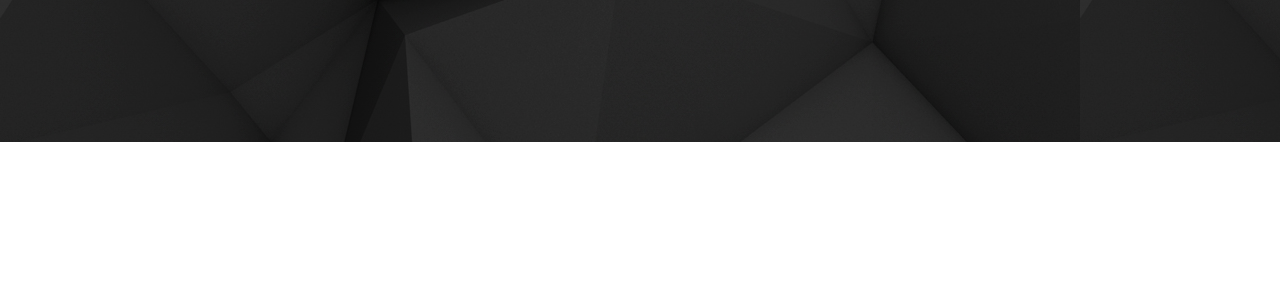
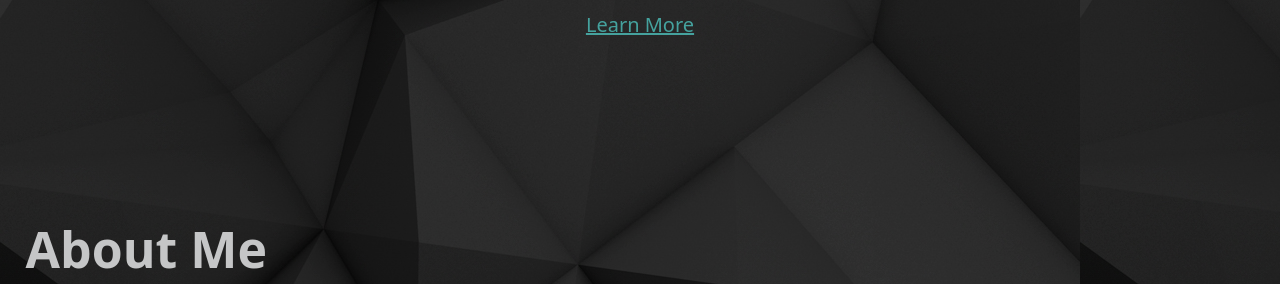
Before and after one commit to rarob/portfolio, a website: page index.html in a window 1280 px wide. Shown: the part 658-942 px from the top of the page. Before the commit the page ends 800 px from the top, so only its background shows below. Drawn offline with nearby package versions, Linux system fonts and the light colour scheme.

Commit message:
learn more button & about me header

```diff
--- a/index.html
+++ b/index.html
@@ -43,15 +43,13 @@
           <ul class="navbar-nav margin-override">
             <li class="nav-item">
               <a class="nav-link active" aria-current="page" href="#"
-                >About Me</a
+                >Skills</a
               >
-            </li>
-            <li class="nav-item">
-              <a class="nav-link" href="#">Skills</a>
             </li>
             <li class="nav-item">
               <a class="nav-link" href="#">Projects</a>
             </li>
+
           </ul>
         </div>
         <ul class="icon-navbar">
@@ -83,9 +81,16 @@
         <br>
         Welcome to my portfolio!</h1>
       </header>
+      <div class='learn-more'>
+        <a href='#am' class='learn-more-psuedo-btn'>Learn More</a>
+        </div>
+    </main>
+    <section class='about-me'>
+      <div id='am' class='about-me-container'>
+        <h2><b>About Me</b></h2>
+      </div>
 
-    </main>
-
+    </section>
 
 
 
--- a/sass/abstracts/_mixins.scss
+++ b/sass/abstracts/_mixins.scss
@@ -1,3 +1,10 @@
 @mixin header-intro-font {
   font-family: "Anton", sans-serif;
 }
+
+@mixin section-headers {
+  text-align: left;
+  text-decoration: none;
+  margin-left: 2%;
+  color: $grey;
+}
--- a/sass/abstracts/_variables.scss
+++ b/sass/abstracts/_variables.scss
@@ -1,2 +1,3 @@
 $breakpoint-tablet: 1024px;
 $light-blue: #66fcf1;
+$grey: #c5c6c7;
--- a/sass/base/_typography.scss
+++ b/sass/base/_typography.scss
@@ -39,3 +39,12 @@
     font-size: 1.5rem;
   }
 }
+
+.about-me {
+  .about-me-container {
+    h2 {
+      color: white;
+      font-size: 5rem;
+    }
+  }
+}
--- a/sass/components/_button.scss
+++ b/sass/components/_button.scss
@@ -0,0 +1,13 @@
+.learn-more {
+  text-align: center;
+  margin-top: 1%;
+  font-size: 2rem;
+  a {
+    color: #45a29e;
+
+    &:hover {
+      opacity: 20%;
+      cursor: pointer;
+    }
+  }
+}
--- /dev/null
+++ b/sass/layout/_aboutme.scss
@@ -0,0 +1,8 @@
+.about-me {
+  .about-me-container {
+    margin-top: 14%;
+    h2 {
+      @include section-headers;
+    }
+  }
+}
--- a/sass/main.scss
+++ b/sass/main.scss
@@ -12,5 +12,6 @@
 @import "layout/grid";
 @import "layout/header";
 @import "layout/nav";
+@import "layout/aboutme";
 
 @import "pages/home";
```
Also changed, not shown: css/style.css, 1 other file.
